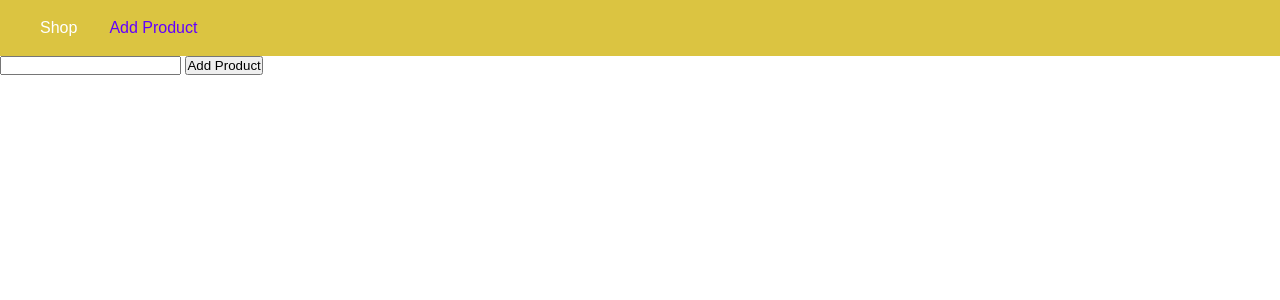
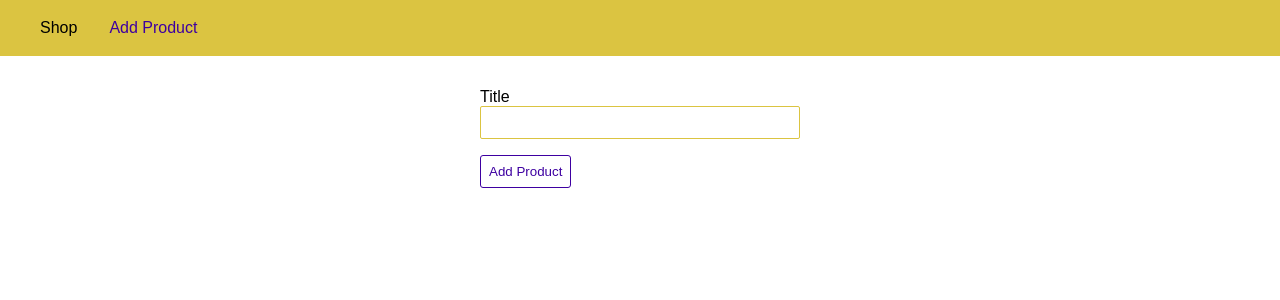
Before and after one commit to amandeep90s/nodejs-the-complete-guide, a Node server app: template express-app/views/add-product.html in a window 1280 px wide; the page is wider, and only the part inside the window is pictured. Shown: the top 300 px of that part. Run offline with Node 20, Linux system fonts and the light colour scheme; the template is opened without the code that fills it, so the values that code supplies are empty.

Commit message:
Adding styles part 2

```diff
--- a/express-app/views/add-product.html
+++ b/express-app/views/add-product.html
@@ -1,16 +1,21 @@
 <!DOCTYPE html>
 <html lang="en">
   <head>
-  <meta charset="UTF-8">
-  <meta name="viewport" content="width=device-width, initial-scale=1.0">
+    <meta charset="UTF-8" />
+    <meta name="viewport" content="width=device-width, initial-scale=1.0" />
     <title>Add Product</title>
     <style>
       * {
         margin: 0;
         padding: 0;
+        box-sizing: border-box;
+        outline: none;
       }
       body {
         font-family: sans-serif;
+      }
+      main {
+        padding: 1rem;
       }
       .main-header {
         width: 100%;
@@ -23,17 +28,64 @@
         display: flex;
         align-items: center;
       }
+      .main-header__item {
+        margin: 0 1rem;
+        padding: 0;
+      }
       .main-header__item-list {
         list-style: none;
         display: flex;
       }
       .main-header__item a {
         text-decoration: none;
-      color: #FFF;
-      margin: 0 1rem;
+        color: #000;
+        margin: 0;
       }
-    .main-header__item a:hover, .main-header__item a:active, .main-header__item a.active {
-      color: #6200ff;
+      .main-header__item a:hover,
+      .main-header__item a:active,
+      .main-header__item a.active {
+        color: #3e00a1;
+        transition: all 0.2s linear;
+      }
+      .product-form {
+        width: 20rem;
+        max-width: 90%;
+        margin: auto;
+      }
+      .form-control {
+        margin: 1rem 0;
+      }
+      .form-control label,
+      .form-control input {
+        display: block;
+        width: 100%;
+      }
+      .form-control input {
+        border: 1px solid #dbc441;
+        font-family: inherit;
+        border-radius: 2px;
+        padding: 0.5rem;
+      }
+      .form-control input[type="text"]:focus,
+      .form-control input[type="text"]:focus-visible,
+      .form-control input[type="text"]:focus-within {
+        border-color: #3e00a1;
+        box-shadow: 0 0 2px #3e00a1;
+        outline: none;
+      }
+      button {
+        font-family: inherit;
+        border: 1px solid #3e00a1;
+        color: #3e00a1;
+        background-color: #fff;
+        border-radius: 3px;
+        cursor: pointer;
+        padding: 0.5rem;
+      }
+      button:hover,
+      button:active {
+        background-color: #3e00a1;
+        color: #fff;
         transition: all 0.2s linear;
       }
     </style>
@@ -46,15 +98,18 @@
             <a href="/">Shop</a>
           </li>
           <li class="main-header__item">
-          <a href="/add-product" class="active">Add Product</a>
+            <a href="/admin/add-product" class="active">Add Product</a>
           </li>
         </ul>
       </nav>
     </header>
 
     <main>
-    <form action="/admin/add-product" method="post">
-      <input type="text" name="product-name" id="product-name">
+      <form class="product-form" action="/admin/add-product" method="post">
+        <div class="form-control">
+          <label for="title">Title</label>
+          <input type="text" name="title" id="title" required />
+        </div>
         <button type="submit">Add Product</button>
       </form>
     </main>
```
Also changed, not shown: express-app/views/errors/404.html (+94 -5 lines), express-app/views/shop.html (+59 -7 lines). Lines whose indentation alone changed are shown as unchanged.
